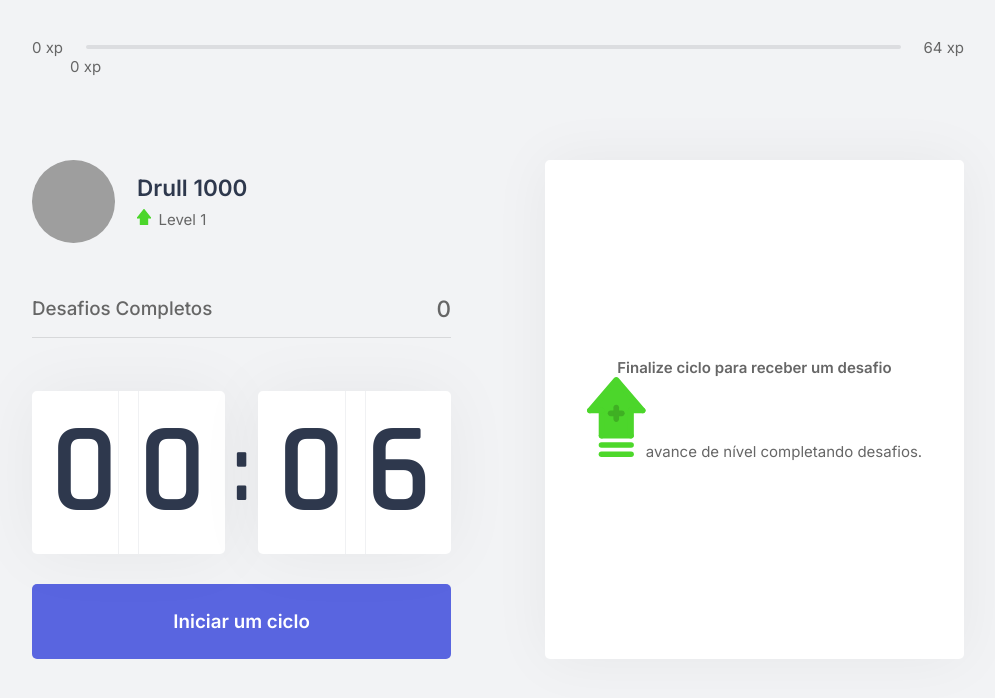
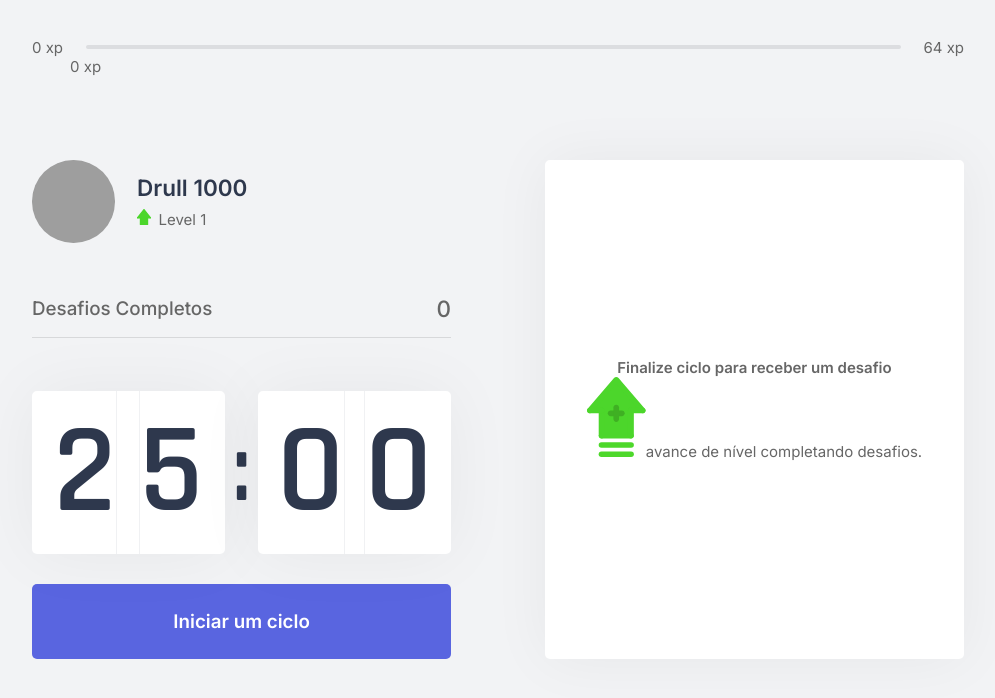
Before and after one commit to caetano-dev/nlw-4, a Next.js app: page / in a window 1280 px wide. Shown: the top 698 px of the page, without its empty margins (142-1137 px from the left). Built offline with nearby package versions, Linux system fonts and the light colour scheme; grey boxes are pictures that could not be loaded.

Commit message:
Changing minutes

```diff
--- a/src/components/Countdown.tsx
+++ b/src/components/Countdown.tsx
@@ -7,7 +7,7 @@ let countdownTimeout: NodeJS.Timeout;
 export function Countdown() {
   const { startNewChallenge } = useContext(ChallengesContext);
 
-  const [time, setTime] = useState(0.1 * 60);
+  const [time, setTime] = useState(25 * 60);
   const [isActive, setIsActive] = useState(false);
   const [hasFinished, setHasFinished] = useState(false);
 
```
